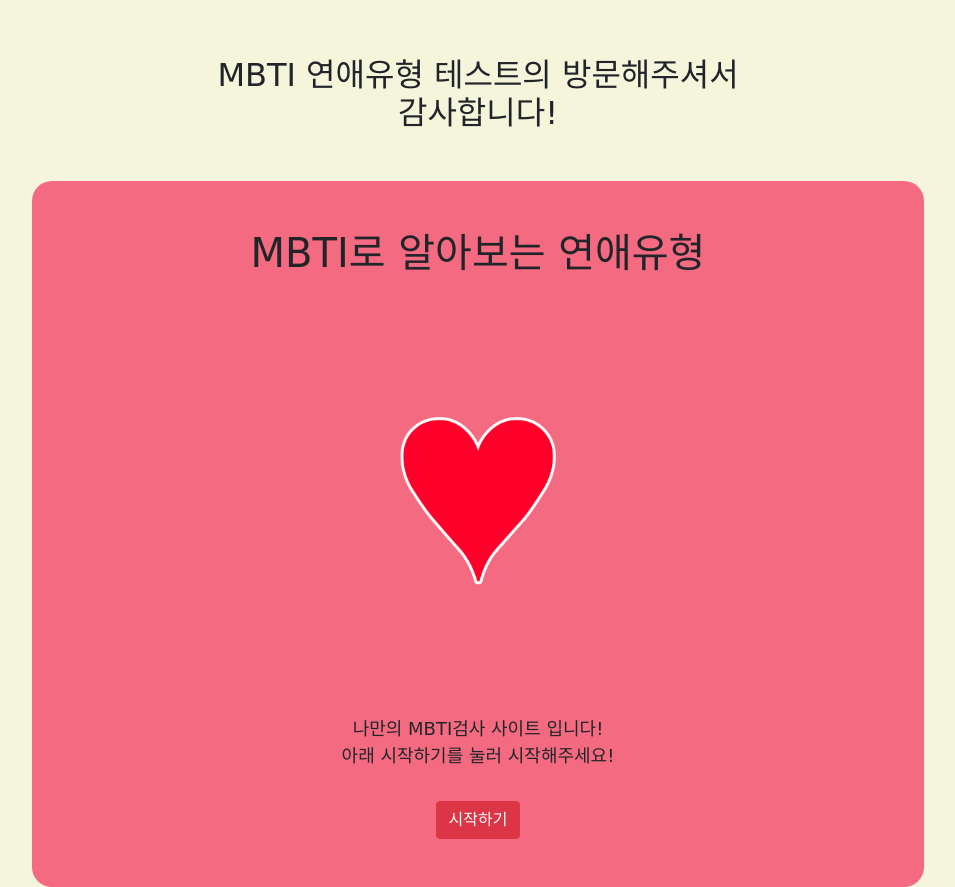
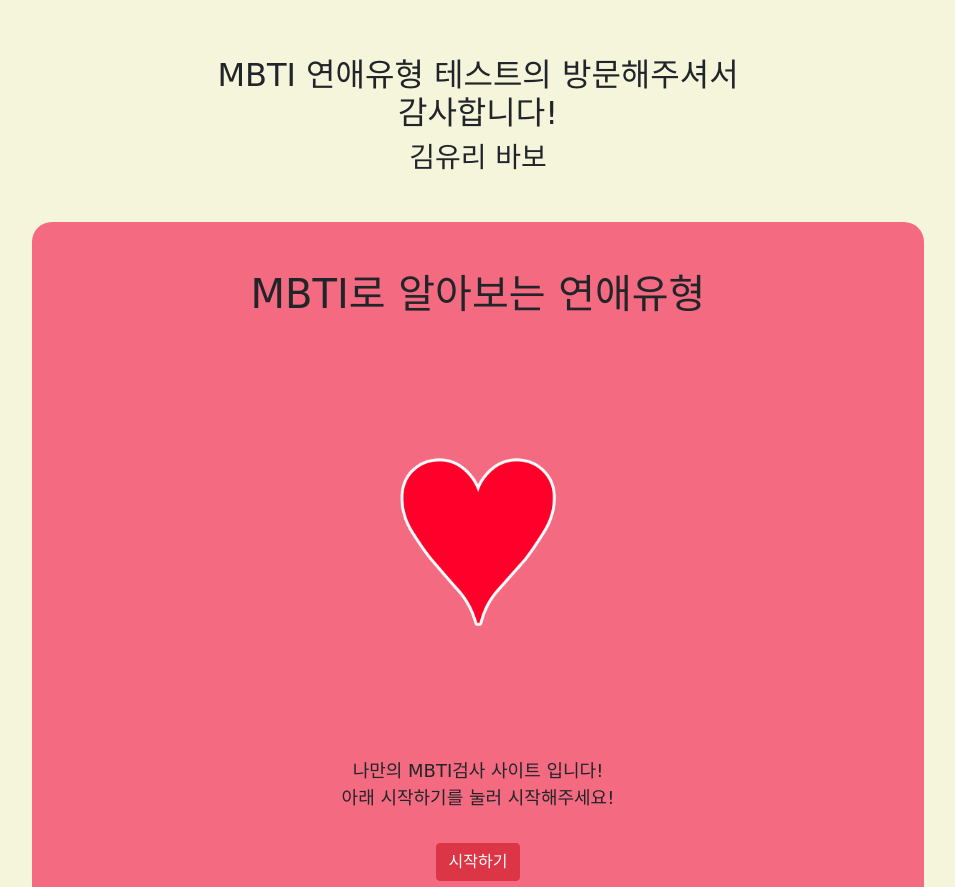
Before and after one commit to YooHyun-seok/mbtiheart, a plain HTML site: page index.html in a window 1280 px wide. Shown: the top 887 px of the page, without its empty margins (162-1117 px from the left). Drawn offline with nearby package versions, Linux system fonts and the light colour scheme; a web font is replaced by a local one.

Commit message:
Update index.html

```diff
--- a/index.html
+++ b/index.html
@@ -37,7 +37,7 @@
 <div class="conter mx-auto">
     <h1>ㅤ</h1>
     <h2>MBTI 연애유형 테스트의 방문해주셔서 <br> 감사합니다!</h2>
-
+    <h3>김유리 바보</h3>
     <div class="container">
     <section id="main" class="mx-auto my-5 py-5 px-3">
         <h1>MBTI로 알아보는 연애유형</h1>
```
